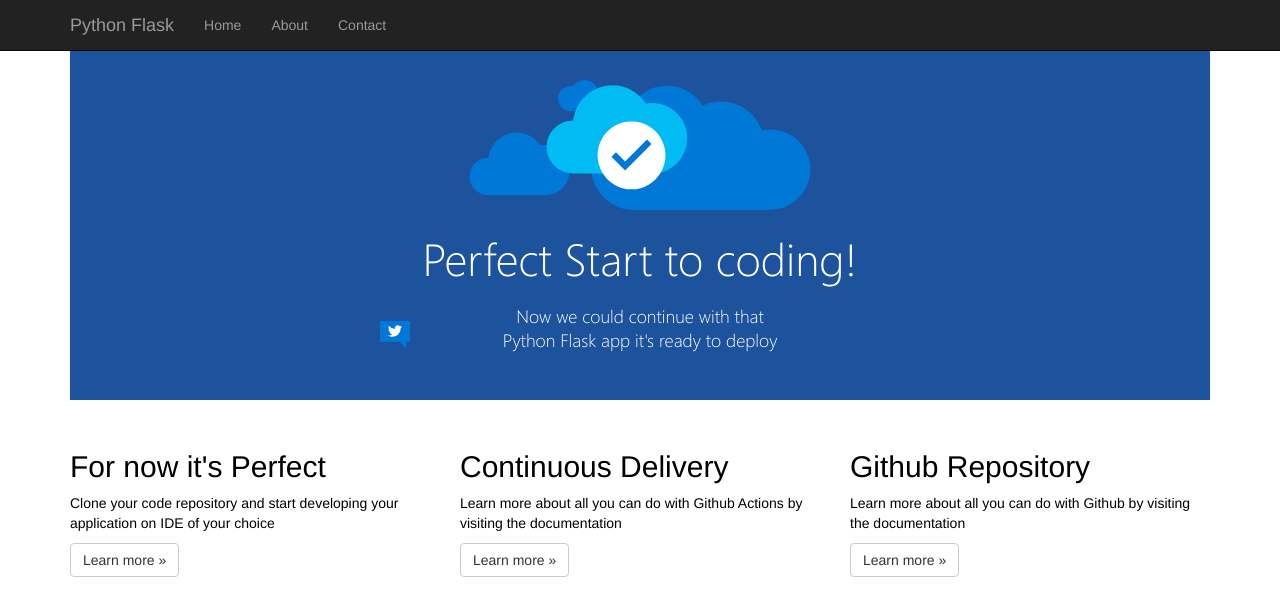
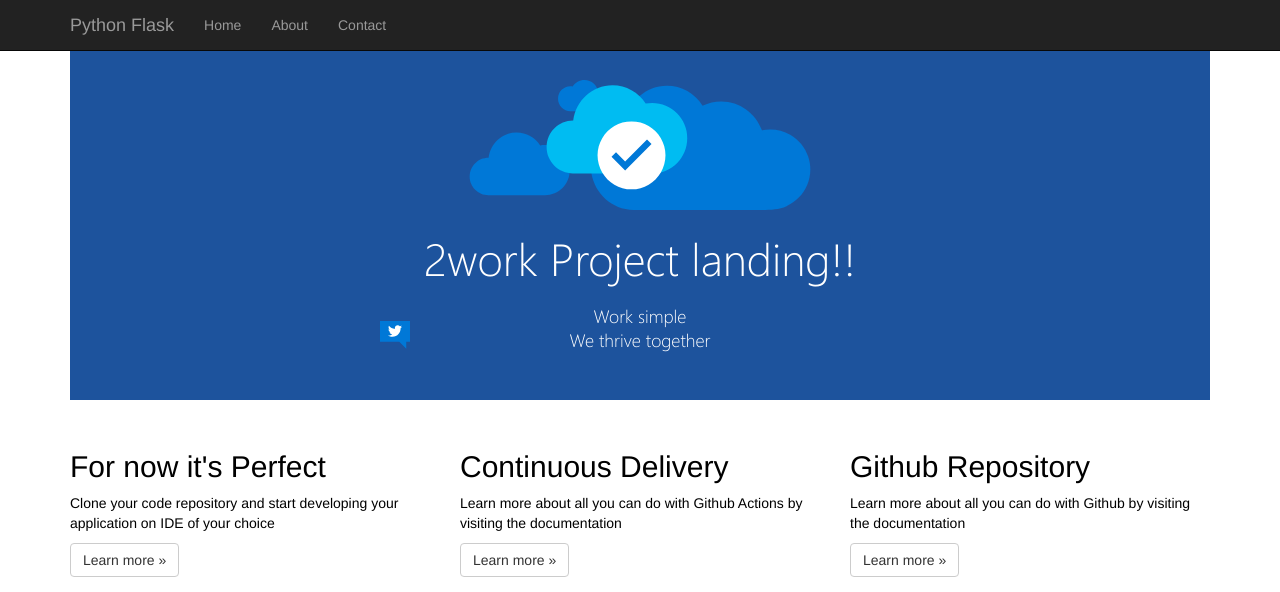
Before and after one commit to tfsnchez/devOpstfsnchez, a Flask app: page / in a window 1280 px wide. Shown: the top 592 px of the page. Run offline with Flask 2, Linux system fonts and the light colour scheme; some libraries are stand-ins or nearby versions.

Commit message:
second line adding

```diff
--- a/Application/python_webapp_flask/templates/index.html
+++ b/Application/python_webapp_flask/templates/index.html
@@ -13,9 +13,9 @@
             </a>
         </div>
         <div class="content-body">
-            <div class="success-text">Perfect Start to coding!</div>
-            <div class="description line-1"> Now we could continue with that</div>
-            <div class="description line-2"> Python Flask app it's ready to deploy</div>
+            <div class="success-text">2work Project landing!!</div>
+            <div class="description line-1"> Work simple </div>
+            <div class="description line-2"> We thrive together</div>
         </div>
     </div>
 </div>
```
